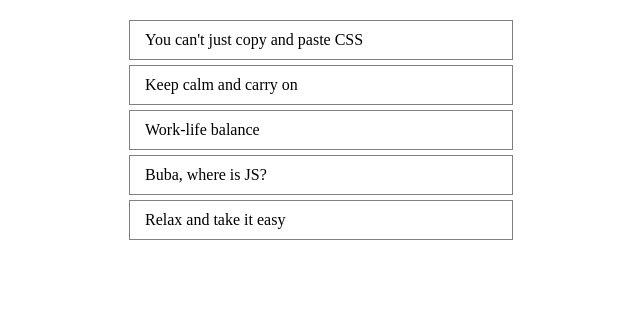
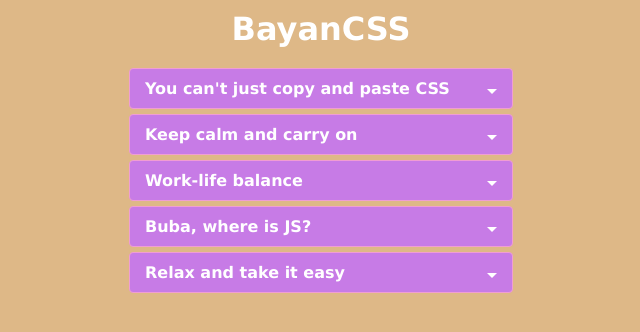
Before and after one commit to aoneban/cssBayan, a plain HTML site: page cssBayan/index.html in a window 1280 px wide. Shown: the whole page, without its empty margins (319-959 px from the left). Drawn offline with Linux system fonts and the light colour scheme.

Commit message:
fix: style editing (21:51 11-03-2023)

```diff
--- a/cssBayan/index.html
+++ b/cssBayan/index.html
@@ -8,6 +8,7 @@
     <link rel="stylesheet" href="./style.css">
 </head>
 <body>
+   <h1>BayanCSS</h1>
    <div class="faq">
     <div class="faq-item">
         <input class="faq-input" type="radio" name="faq" id="faq_1">
--- a/cssBayan/style.css
+++ b/cssBayan/style.css
@@ -4,8 +4,16 @@
   box-sizing: border-box;
 }
 
+h1 {
+    text-align: center;
+    color: #fff;
+    margin-top: 10px;
+}
+
 body {
   max-width: 1920px;
+  background-color: burlywood;
+  font-family: Verdana, Geneva, Tahoma, sans-serif;
 }
 
 .faq {
@@ -14,17 +22,35 @@ body {
 }
 
 .faq-title {
+  color: #fff;
   display: block;
   cursor: pointer;
   padding: 10px 15px;
+  position: relative;
   transition: all 2s linear;
+}
+
+.faq-title:after {
+  display: block;
+  top: 50%;
+  right: 15px;
+  position: absolute;
+  content: '';
+  width: 0;
+  height: 0;
+  border-style: solid;
+  border-width: 5px 5px 0 5px;
+  border-color: #fff transparent transparent transparent;
 }
 
 .faq-item {
   margin: 5px 0;
-  border: 1px solid gray;
+  border: 1px solid rgb(240, 157, 211);
+  border-radius: 4px;
+  background-color: rgb(199, 123, 230);
   animation-duration: 2s;
   animation-name: slidein;
+  font-weight: bold;
 }
 
 .faq-text {
@@ -44,6 +70,20 @@ body {
   text-align: center;
 }
 
+.faq-input:checked ~ .faq-title:after,
+.faq-input:hover ~ .faq-title:after {
+  content: '';
+  position: absolute;
+  display: block;
+  top: 50%;
+  right: 15px;
+  width: 0;
+  height: 0;
+  border-style: solid;
+  border-width: 5px 0 5px 5px;
+  border-color: transparent transparent transparent #fff;
+}
+
 .faq-input:hover ~ .faq-text {
   display: block;
   text-align: center;
@@ -60,18 +100,30 @@ body {
 }
 
 @-webkit-keyframes Appearance {
-    0% {opacity: 0;}
-    100% {opacity: 1;}
+  0% {
+    opacity: 0;
+  }
+  100% {
+    opacity: 1;
+  }
 }
 
 @-o-keyframes Appearance {
-    0% {opacity: 0;}
-    100% {opacity: 1;}
+  0% {
+    opacity: 0;
+  }
+  100% {
+    opacity: 1;
+  }
 }
 
 @-moz-keyframes Appearance {
-    0% {opacity: 0;}
-    100% {opacity: 1;}
+  0% {
+    opacity: 0;
+  }
+  100% {
+    opacity: 1;
+  }
 }
 
 @keyframes slidein {
@@ -79,7 +131,6 @@ body {
     margin-left: 100%;
     width: 300%;
   }
-
   to {
     margin-left: 0%;
     width: 100%;
```
Lines whose indentation alone changed are shown as unchanged.
